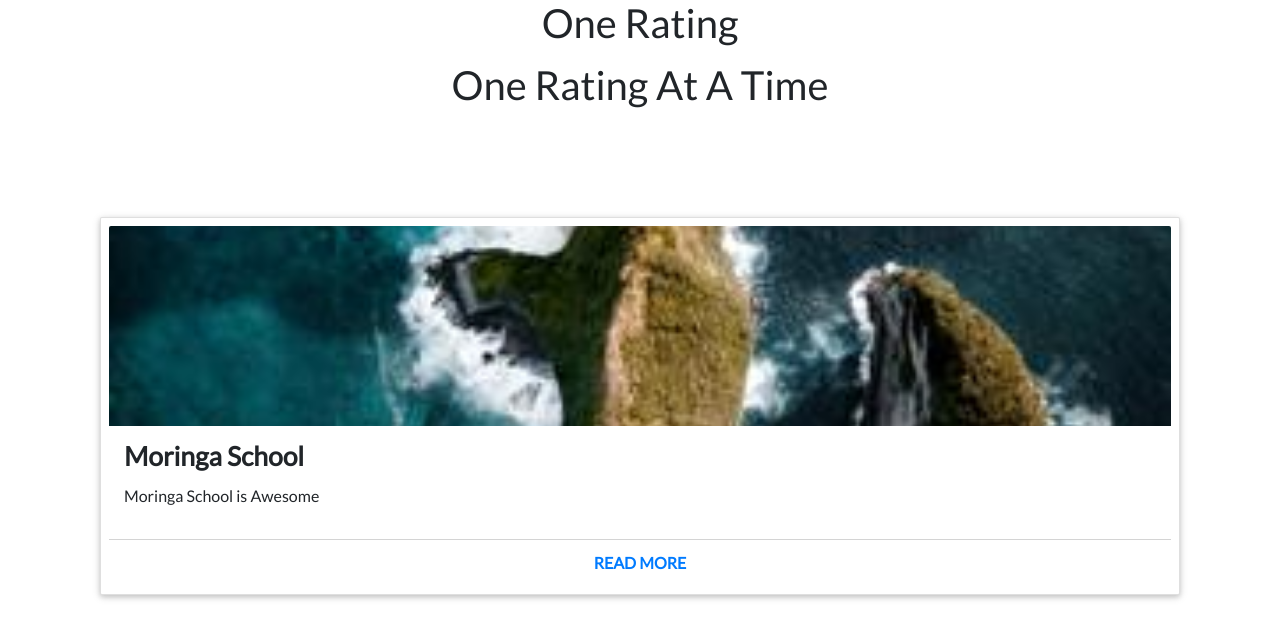
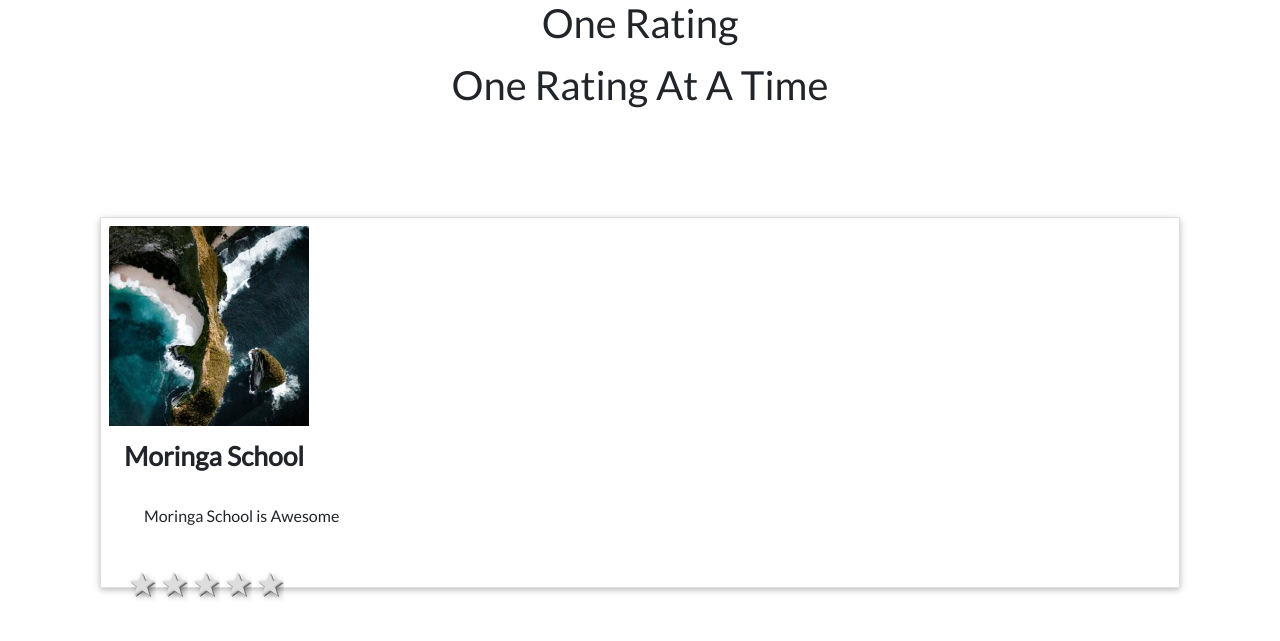
Before and after one commit to mwiha/rating, a Flask app: page / in a window 1280 px wide. Shown: the part 159-800 px from the top of the page. Run offline with Flask 2, Linux system fonts and the light colour scheme; data comes from the database, SQL or seed files in the repository; both versions use the stored data as it was after the commit; some libraries are stand-ins or nearby versions.

Commit message:
Changed the title

```diff
--- a/app/static/css/main.css
+++ b/app/static/css/main.css
@@ -72,12 +72,15 @@ body{
     display:block;
       overflow: hidden;
   }
-  .img-card img{
+  .image {
+    width: 200px;
+  }
+
+  .image img{
     width: 100%;
-    height: 200px;
-    object-fit:cover;
-    transition: all .25s ease;
   }
+
+
   .card-content {
     padding:15px;
     text-align:left;
@@ -100,3 +103,60 @@ body{
     font-weight:600;
     text-transform: uppercase
   }
+
+  /* Stars Styling */
+  .rating {
+    float:left;
+  }
+
+  /* :not(:checked) is a filter, so that browsers that don’t support :checked don’t
+   follow these rules. Every browser that supports :checked also supports :not(), so
+   it doesn’t make the test unnecessarily selective */
+  .rating:not(:checked) > input {
+    position:absolute;
+    top:-9999px;
+    clip:rect(0,0,0,0);
+  }
+
+  .rating:not(:checked) > label {
+    float:right;
+    width:1em;
+    padding:0 .1em;
+    overflow:hidden;
+    white-space:nowrap;
+    cursor:pointer;
+    font-size:200%;
+    line-height:1.2;
+    color:#ddd;
+    text-shadow:1px 1px #bbb, 2px 2px #666, .1em .1em .2em rgba(0,0,0,.5);
+  }
+
+  .rating:not(:checked) > label:before {
+    content: '★ ';
+  }
+
+  .rating > input:checked ~ label {
+    color: #f70;
+    text-shadow:1px 1px #c60, 2px 2px #940, .1em .1em .2em rgba(0,0,0,.5);
+  }
+
+  .rating:not(:checked) > label:hover,
+  .rating:not(:checked) > label:hover ~ label {
+    color: gold;
+    text-shadow:1px 1px goldenrod, 2px 2px #B57340, .1em .1em .2em rgba(0,0,0,.5);
+  }
+
+  .rating > input:checked + label:hover,
+  .rating > input:checked + label:hover ~ label,
+  .rating > input:checked ~ label:hover,
+  .rating > input:checked ~ label:hover ~ label,
+  .rating > label:hover ~ input:checked ~ label {
+    color: #ea0;
+    text-shadow:1px 1px goldenrod, 2px 2px #B57340, .1em .1em .2em rgba(0,0,0,.5);
+  }
+
+  .rating > label:active {
+    position:relative;
+    top:2px;
+    left:2px;
+  }
--- a/app/templates/index.html
+++ b/app/templates/index.html
@@ -8,21 +8,20 @@
 {% for post in posts %}
 <div class="col-xs-12 col-sm-4 col-md-8 col-lg-12">
   <div class="card p-2">
+    <div class="image">
       <a class="img-card" href="">
           <img src="{{ url_for('static', filename='featured_images/')}}{{post.image}}" />
       </a>
+    </div>
       <div class="card-content">
           <h4 class="card-title">
             {{post.title}}
+
           </h4>
-          <p class="">
+          <p class="card-body">
             {{post.content}}
+            {% include 'stars.html' %}
           </p>
-      </div>
-      <div class="card-read-more">
-          <a href="" class="btn btn-link btn-block">
-              Read More
-          </a>
       </div>
   </div>
 
--- a/app/templates/layout.html
+++ b/app/templates/layout.html
@@ -8,7 +8,7 @@
     <link rel="stylesheet" href="https://stackpath.bootstrapcdn.com/bootstrap/4.3.1/css/bootstrap.min.css" integrity="sha384-ggOyR0iXCbMQv3Xipma34MD+dH/1fQ784/j6cY/iJTQUOhcWr7x9JvoRxT2MZw1T" crossorigin="anonymous">
     <link rel="stylesheet" href="{{url_for('static', filename='css/main.css')}}">
 
-    <title>Rate Me</title>
+    <title>Rate Kenya</title>
   </head>
   <body>
     {% include 'navbar.html' %}
--- /dev/null
+++ b/app/templates/stars.html
@@ -0,0 +1,22 @@
+<!DOCTYPE html>
+<html lang="en">
+<head>
+  <meta charset="UTF-8">
+  <meta name="viewport" content="width=device-width, initial-scale=1.0">
+  <meta http-equiv="X-UA-Compatible" content="ie=edge">
+  <link rel="stylesheet" href="style.css">
+  <script src="https://kit.fontawesome.com/2ae247d80b.js" crossorigin="anonymous"></script>
+  <title>Stars</title>
+</head>
+<body>
+
+  <div class="rating">
+    <input type="radio" id="star5" name="rating" value="5" /><label for="star5" title="Rocks!">5 stars</label>
+    <input type="radio" id="star4" name="rating" value="4" /><label for="star4" title="Pretty good">4 stars</label>
+    <input type="radio" id="star3" name="rating" value="3" /><label for="star3" title="Meh">3 stars</label>
+    <input type="radio" id="star2" name="rating" value="2" /><label for="star2" title="Kinda bad">2 stars</label>
+    <input type="radio" id="star1" name="rating" value="1" /><label for="star1" title="Sucks big time">1 star</label>
+</div>
+
+</body>
+</html>
```
Also changed, not shown: requirements.txt (added, +25 -0 lines), app/ratings.db (added), app/static/featured_images/68e662c67b4764d3.jpg (added), 5 other files.
